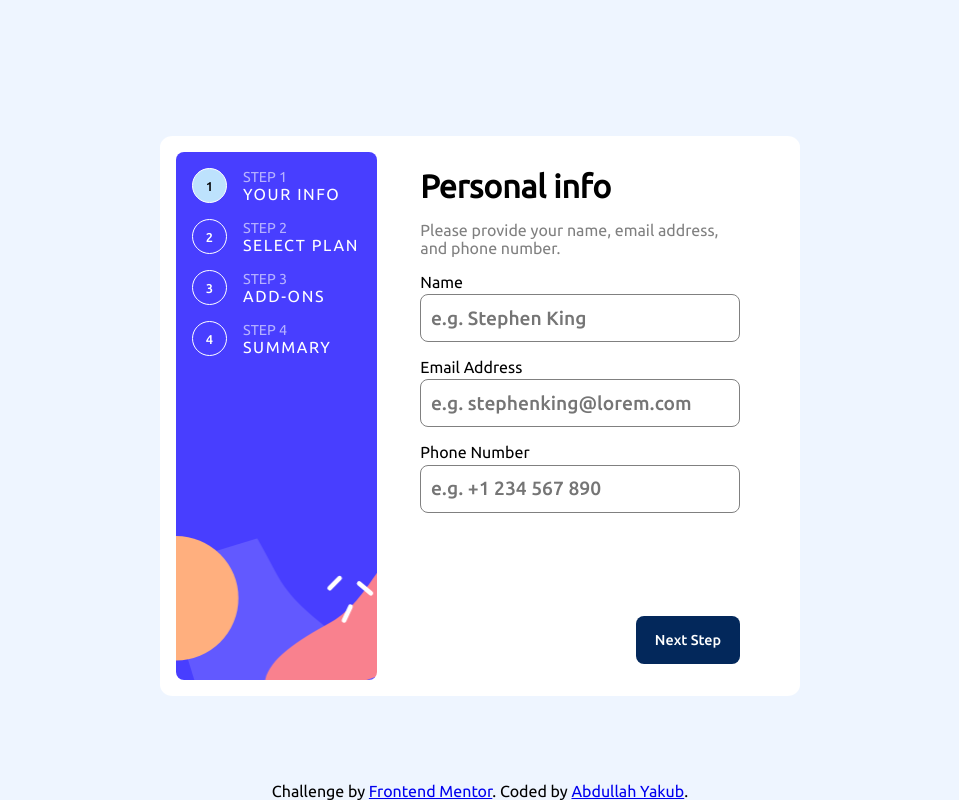
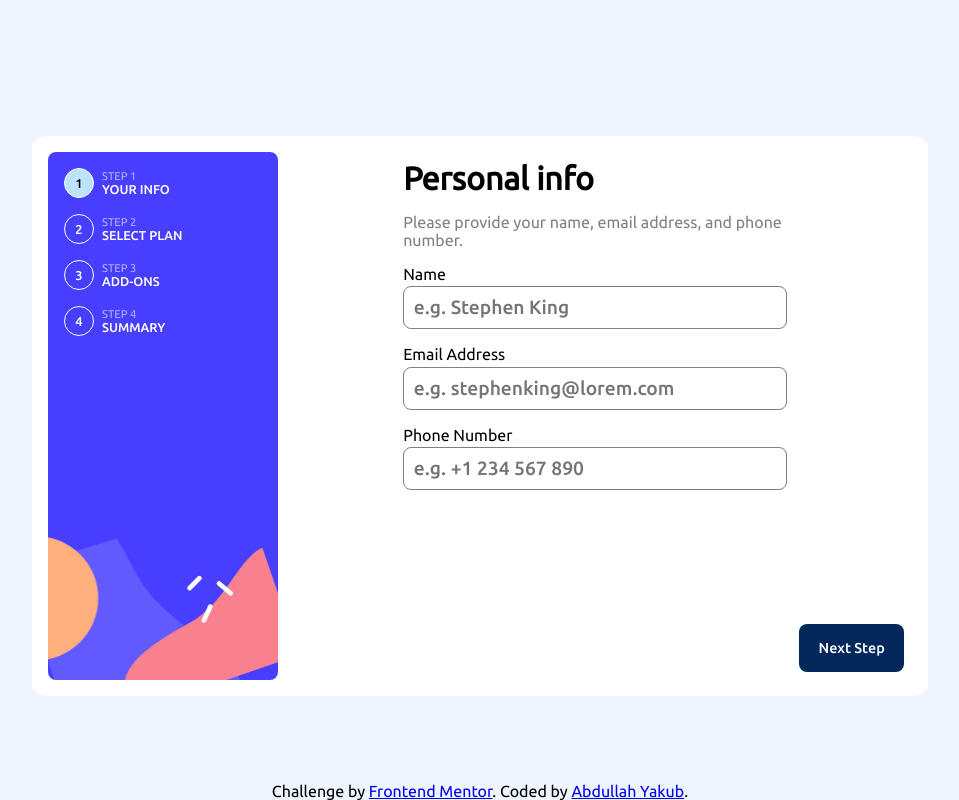
Before and after one commit to developerabz/multi-step-form, a website: page index.html in a window 1280 px wide. Shown: the whole page, without its empty margins (160-1119 px from the left). Drawn offline with Linux system fonts and the light colour scheme.

Commit message:
complete mobile design and respnsiveness adjustments

```diff
--- a/index.html
+++ b/index.html
@@ -209,7 +209,7 @@
         <section class="step-5">
           <section class="content middle">
             <img  class="thank-you-icon" src="./assets/images/icon-thank-you.svg" alt="">
-            <h2>Thank you!</h2>
+            <h3>Thank you!</h3>
             <p>
               Thanks for confirming your subscription! We hope you have fun
               using our platform. If you ever need support, please feel free
--- a/style.css
+++ b/style.css
@@ -18,9 +18,8 @@
 }
 
 body {
-    background-color: #eef5ff;
+  background: linear-gradient(#eef5ff 88%, white 12%);
   height: 100vh;
-    padding: 0.3rem;
   font-family: Ubuntu-Regular;
 }
 
@@ -28,31 +27,26 @@ body {
   width: 100%;
   height: 100%;
   display: grid;
-    place-items: center;
-
-}
-
-main {
-    margin-top: 2rem;
-    background-color: white;
-    display: flex;
-    /* border: 1px solid black; */
-    border-radius: 2%;
-    height: 70vh;
-    width: 50vw;
-    padding: 1rem;
 }
 
 .sidebar {
     background-image: url(./assets/images/bg-sidebar-desktop.svg);
+    background-position: 25% 80%;
     background-size: cover;
+    background-repeat: no-repeat;
     display: flex;
-    flex-direction: column;
-    row-gap: 1rem;
-    width: 33%;
+    width: 100%;
+    height: 25vh;
     /* border: 1px solid red; */
     padding: 1rem;
     border-radius: 8px;
+    justify-content: center;
+    column-gap: 0.5rem;
+
+}
+
+.sidebar p {
+    display: none;
 }
 
 .one, .two, .three, .four {
@@ -77,54 +71,13 @@ main {
     background-color: #bde2fd;
 }
 
-.sidebar  p {
-    color: white;
-
+main {
+  display: flex;
+  flex-direction: column;
+  align-items: center;
 }
 
-.sidebar > div {
-    /* border: 1px solid brown; */
-    display: flex;
-    align-items: center;
-    column-gap: 1rem;
-}
 
-.sidebar > div > div > p:first-of-type {
-    color: rgba(255, 255, 255, 0.6);
-    font-size: 0.9rem;
-}
-
-.sidebar > div > div > p:last-of-type {
-    letter-spacing: 0.1rem;
-}
-
-.step-container {
-  display: flex;
-  flex: 1;
-  justify-content: center;
-}
-
-.step-1,
-.step-2,
-.step-3,
-.step-4,
-.step-5 {
-    /* border: 1px solid blue; */
-    padding: 1rem;
-    display: flex;
-    flex-direction: column;
-    justify-content: space-between;
-    align-items: center;
-    width: max-content;
-    row-gap: 1rem;
-
-    /* align-items: space-between; */
-}
-
-.step-1 > p:first-of-type {
-    margin-top: 0.4rem;
-    color: rgba(0,0,0,0.6);
-}
 
 h2 {
     font-size: 2rem;
@@ -139,19 +92,6 @@ form {
     row-gap: 1rem;
 }
 
-input[type="text"],
-input[type="email"] {
-    padding: 0.2rem 0.6rem;
-    height: 3rem;
-    border: 1px solid grey;
-    border-radius: 8px;
-    font-family: Ubuntu-Medium;
-    font-size: 1.2rem;
-
-}
-
-
-
 form > div {
     display: flex;
     flex-direction: column;
@@ -159,8 +99,49 @@ form > div {
 
 }
 
+input[type="text"],
+input[type="email"] {
+    display: block;
+    padding: 0.2rem 0.6rem;
+    border: 1px solid grey;
+    height: 3rem;
+    border-radius: 3px;
+    font-family: Ubuntu-Medium;
+    font-size: 0.8rem;
+    width: 100%;
+
+}
+
+.step-1,
+.step-2,
+.step-3,
+.step-4,
+.step-5 {
+    /* border: 1px solid blue; */
+    padding: 0.5rem;
+    display: flex;
+    flex-direction: column;
+    justify-content: space-between;
+    align-items: center;
+    row-gap: 1rem;
+    width: 100%;
+
+    /* align-items: space-between; */
+}
+
+.step-1 > p:first-of-type {
+    margin-top: 0.4rem;
+    color: rgba(0,0,0,0.6);
+}
+
 .content {
-    width: 25vw;
+    width: 90vw;
+    background-color: white;
+    border-radius: 8px;
+    padding: 1rem;
+    position: absolute;
+    top: 80px;
+
     display: flex;
     flex-direction: column;
     row-gap: 1rem;
@@ -172,17 +153,17 @@ form > div {
 
 .plan-container {
     display: flex;
-    justify-content: space-between;
+    flex-direction: column;
+    row-gap: 0.5rem;
+
 }
 
 .card {
-    width: 30%;
     height: auto;
     border: 1px solid grey;
-    padding: 1rem;
+    padding: 0.6rem;
     display: flex;
-    flex-direction: column;
-    row-gap: 2rem;
+    column-gap: 0.5rem;
     border-radius: 8px;
     cursor: pointer;
     transition: background-color 0.2s;
@@ -207,13 +188,52 @@ form > div {
     color: navy;
 }
 
+.buttons {
+    display: flex;
+    justify-content: space-between;
+    position: absolute;
+    bottom: 15px;
+    width: 90vw;
+
+}
+
+button {
+    align-self: flex-end;
+    padding: 0.8rem 1rem;
+    color: white;
+    background-color: #03285b;
+    border: none;
+    border-radius: 3px;
+    font-family: Ubuntu-Medium;
+    font-size: 0.9rem;
+    cursor: pointer;
+}
+
+button:hover {
+    background-color: #02132c;
+}
+
+.prev {
+    background-color: rgba(0,0,0,0);
+    color: grey;
+}
+
+.prev:hover {
+    color: black;
+    background-color: rgba(0,0,0,0);
+}
+
+footer {
+  background-color: white;
+  text-align: center;
+}
+
 .time-period-container {
     background-color: rgba(0,10,255,0.1);
     padding: 1rem;
     display: flex;
     justify-content: center;
     border-radius: 8px;
-    margin-top: 3rem;
 }
 
 .time-period {
@@ -258,16 +278,12 @@ form > div {
     display: flex;
     border: 1px solid grey;
     border-radius: 8px;
-    padding: 1rem;
-    column-gap: 1rem;
+    padding: 0.5rem;
+    column-gap: 0.5rem;
     align-items: center;
     cursor: pointer;
     transition: background-color 0.2s;
 }
-
-
-
-
 
 .add-on > input {
     width: 1.1rem;
@@ -278,7 +294,6 @@ form > div {
     cursor: pointer;
 
 }
-
 
 .add-on > div {
     flex: 1
@@ -355,22 +370,213 @@ form > div {
     justify-content: center;
     align-items: center;
     text-align: center;
+    padding: 2rem;
 }
 
 .thank-you-icon {
-    width: 100px;
+    max-width: 20vw;
     height: auto;
 }
+
+
+.step-5 {
+    justify-content: center;
+}
+
+.step-5 h3 {
+    font-size: 1.4rem;
+}
+
+.step-5 p {
+  line-height: 1.5;
+}
+
+
+
+
+@media (min-width: 961px) {
+    body {
+        background: #eef5ff;
+        height: 100vh;
+        padding: 0.3rem;
+        font-family: Ubuntu-Regular;
+    }
+
+    .main-container {
+
+        place-items: center;
+
+    }
+
+    main {
+        margin-top: 2rem;
+        background-color: white;
+        border-radius: 2%;
+        height: 70vh;
+        width: 70vw;
+        padding: 1rem;
+        flex-direction: row;
+        align-items: start;
+    }
+
+    .sidebar {
+        flex-direction: column;
+        row-gap: 1rem;
+        width: 35%;
+        background-position: bottom;
+        height: 100%;
+        justify-content: start;
+    }
+
+    .one, .two, .three, .four {
+        border: 1px solid white;
+        font-family: Ubuntu-Medium;
+        color: white;
+        border-radius: 50%;
+        width: 30px;
+        height: 30px;
+        font-size: 0.8rem;
+        display: grid;
+        place-items: center;
+        /* width: 25%;
+        --width: 25%; */
+        text-align: center;
+        /* height: var(--width); */
+
+    }
+
+    .active {
+        color: black;
+        background-color: #bde2fd;
+    }
+
+    .sidebar  p {
+        color: white;
+        display: block;
+
+    }
+
+    .sidebar > div {
+        /* border: 1px solid brown; */
+        display: flex;
+        align-items: center;
+        column-gap: 0.5rem;
+    }
+
+    .sidebar > div > div > p:first-of-type {
+        color: rgba(255, 255, 255, 0.6);
+        font-size: 0.7rem;
+    }
+
+    .sidebar > div > div > p:last-of-type {
+        font-size: 0.8rem;
+        font-family: Ubuntu-Medium;
+
+    }
+
+
+
+    .step-container {
+      display: flex;
+      width: 100%;
+      height: 100%;
+    }
+
+
+
+    h2 {
+        font-size: 2rem;
+    }
+
+    form {
+        display: flex;
+        flex-direction: column;
+        /* border: 1px solid black; */
+        /* align-items: ; */
+        justify-content: space-evenly;
+        row-gap: 1rem;
+    }
+
+    input[type="text"],
+    input[type="email"] {
+        padding: 0.2rem 0.6rem;
+        height: 2.7rem;
+        border: 1px solid grey;
+        border-radius: 8px;
+        font-family: Ubuntu-Medium;
+        font-size: 1.2rem;
+
+    }
+
+
+
+    form > div {
+        display: flex;
+        flex-direction: column;
+        row-gap: 0.2rem;
+
+    }
+
+    .content {
+        min-width: 25vw;
+        max-width: 30vw;
+        display: flex;
+        flex-direction: column;
+        row-gap: 1rem;
+        position: static;
+        padding: 0;
+    }
+
+    .content > p {
+        color: grey;
+    }
+
+    .plan-container {
+        display: flex;
+        justify-content: space-between;
+        flex-direction: row;
+    }
+
+    .card {
+        width: 30%;
+        height: auto;
+        border: 1px solid grey;
+        padding: 0.5rem;
+        display: flex;
+        flex-direction: column;
+        row-gap: 2rem;
+        border-radius: 8px;
+        cursor: pointer;
+        transition: background-color 0.2s;
+
+    }
+
+    h3 {
+      font-size: 1.1rem;
+    }
+
+    .card-active {
+
+        border: 1px solid navy;
+        background-color: hsla(240,70%,80%,0.2);
+    }
+
+    .card > img {
+        width: 38px;
+    }
+
+    .card p {
+        color: grey;
+    }
+
+
 
     .buttons {
         display: flex;
         justify-content: space-between;
         width: 100%;
+        position: static;
 
-}
-
-.step-5 {
-    justify-content: center;
     }
 
     button {
@@ -416,4 +622,10 @@ footer {
         bottom: 0;
         left: 50%;
         transform: translateX(-50%);
+        background-color: hsla(0,0%,0%,0);
     }
+
+
+
+
+}
```
Lines whose indentation alone changed are shown as unchanged.
